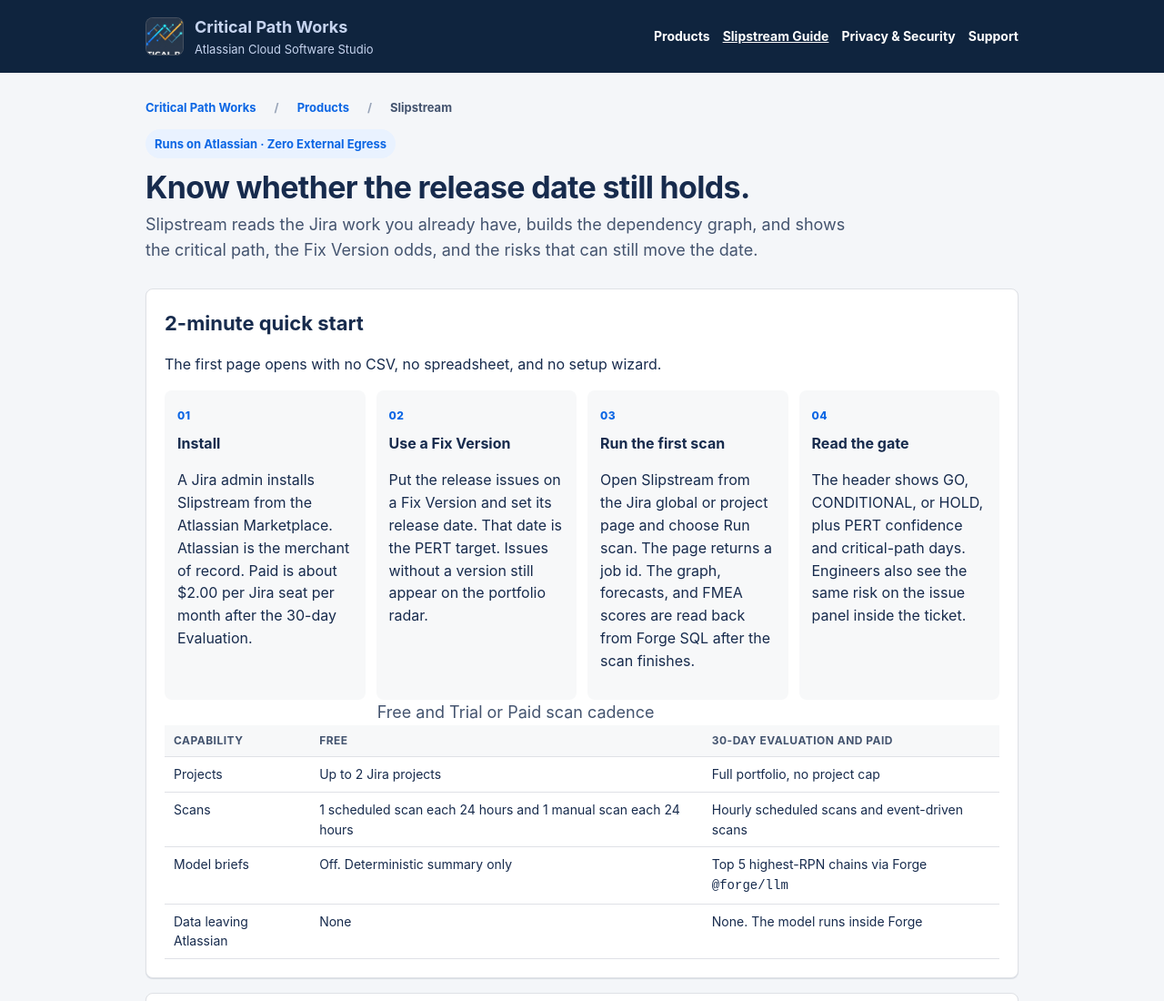
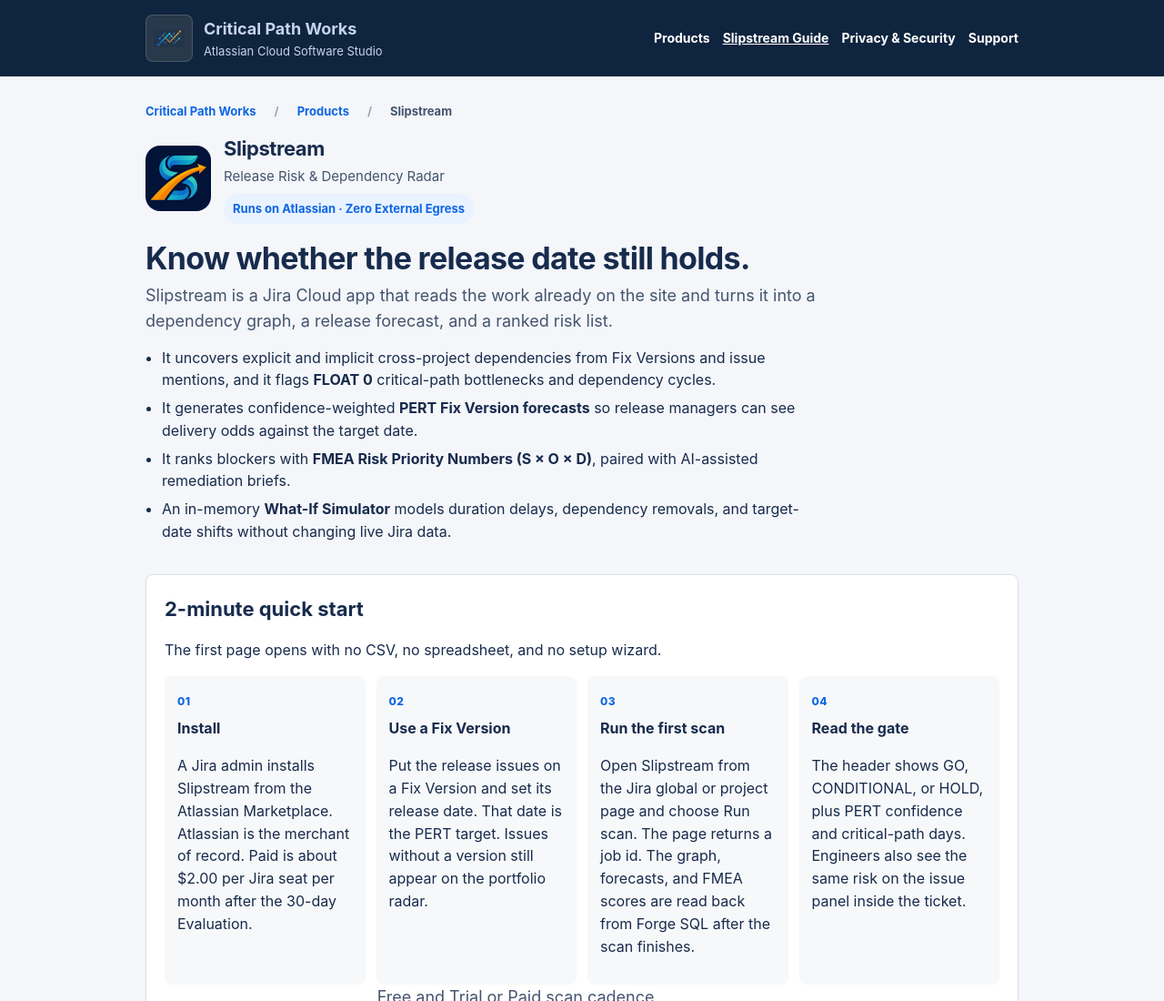
Before and after one commit to Sybertrader/slipstream-docs, a plain HTML site: page slipstream.html in a window 1280 px wide. Shown: the top 1100 px of the page at 91% size. Drawn offline with Linux system fonts and the light colour scheme.

Commit message:
Publish the docs-site update

```diff
--- a/slipstream.html
+++ b/slipstream.html
@@ -12,7 +12,7 @@
     <header class="site-head">
       <div class="wrap bar">
         <a class="brand" href="/">
-          <span class="brand-mark"><img src="assets/cpw-logo.jpeg" alt="Critical Path Works"></span>
+          <span class="brand-mark"><img src="assets/cpw-mark.png" alt="Critical Path Works"></span>
           <span>
             <strong>Critical Path Works</strong>
             <span>Atlassian Cloud Software Studio</span>
@@ -34,9 +34,22 @@
         <span aria-hidden="true">/</span>
         <span>Slipstream</span>
       </nav>
-      <p class="badge">Runs on Atlassian · Zero External Egress</p>
+      <div class="product-id hero-product">
+        <img src="assets/slipstream-logo-144.png" width="144" height="144" alt="Slipstream" />
+        <div>
+          <p class="name">Slipstream</p>
+          <p class="sub">Release Risk &amp; Dependency Radar</p>
+          <p class="badge">Runs on Atlassian · Zero External Egress</p>
+        </div>
+      </div>
       <h1>Know whether the release date still holds.</h1>
-      <p class="lede">Slipstream reads the Jira work you already have, builds the dependency graph, and shows the critical path, the Fix Version odds, and the risks that can still move the date.</p>
+      <p class="lede">Slipstream is a Jira Cloud app that reads the work already on the site and turns it into a dependency graph, a release forecast, and a ranked risk list.</p>
+      <ul class="intro">
+        <li>It uncovers explicit and implicit cross-project dependencies from Fix Versions and issue mentions, and it flags <strong>FLOAT 0</strong> critical-path bottlenecks and dependency cycles.</li>
+        <li>It generates confidence-weighted <strong>PERT Fix Version forecasts</strong> so release managers can see delivery odds against the target date.</li>
+        <li>It ranks blockers with <strong>FMEA Risk Priority Numbers (S × O × D)</strong>, paired with AI-assisted remediation briefs.</li>
+        <li>An in-memory <strong>What-If Simulator</strong> models duration delays, dependency removals, and target-date shifts without changing live Jira data.</li>
+      </ul>
     </div>
     <main class="wrap">
       <section id="quick-start">
--- a/styles.css
+++ b/styles.css
@@ -61,22 +61,25 @@ a:focus-visible, button:focus-visible { outline: 3px solid var(--blue); outline-
   min-width: 0;
 }
 
-.brand-mark {
-  width: 42px;
-  height: 42px;
+.brand .brand-mark {
+  width: 52px;
+  height: 52px;
+  padding: 8px;
+  box-sizing: border-box;
   border-radius: 8px;
   overflow: hidden;
-  background: #212f42;
+  background: #28394b;
   border: 1px solid rgba(255, 255, 255, 0.16);
   flex-shrink: 0;
+  display: flex;
+  align-items: center;
+  justify-content: center;
 }
 
-.brand-mark img {
+.brand .brand-mark img {
   width: 100%;
-  height: 100%;
-  object-fit: cover;
-  transform: scale(2.5);
-  transform-origin: 50% 39%;
+  height: auto;
+  object-fit: contain;
   display: block;
 }
 .brand strong { display: block; font-size: 18px; }
@@ -146,6 +149,33 @@ section {
   background: #ffffff;
   border: 1px solid var(--line);
 }
+
+.hero-product { margin: 0 0 18px; }
+.hero-product img {
+  width: 72px;
+  height: 72px;
+  border: 0;
+  border-radius: 16px;
+  background: transparent;
+}
+.hero-product .name {
+  margin: 0;
+  font-size: 22px;
+  font-weight: 750;
+  letter-spacing: -0.02em;
+}
+.hero-product .sub {
+  margin: 2px 0 8px;
+  color: var(--muted);
+  font-size: 15px;
+}
+.hero-product .badge { margin: 0; }
+.intro {
+  margin: 14px 0 0;
+  padding-left: 18px;
+  max-width: 72ch;
+}
+.intro li { margin: 6px 0; }
 
 .flagship {
   background: var(--tile);
```
Also changed, not shown: index.html (+1 -1 lines), privacy.html (+1 -1 lines), support.html (+1 -1 lines), assets/cpw-mark.png (added).
